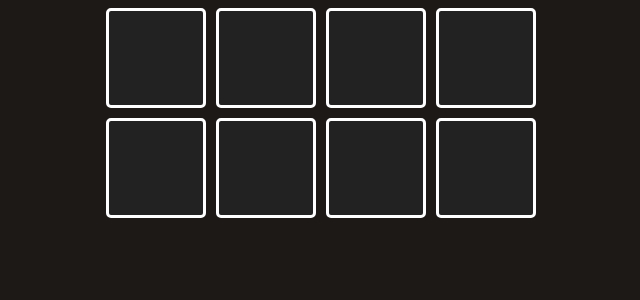
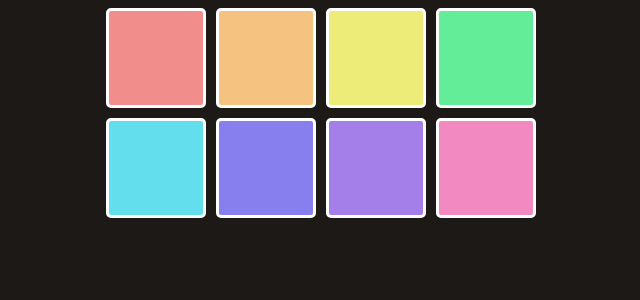
Before and after one commit to nishisurti2608/sound-pads, a React (Vite) app: page / in a window 1280 px wide. Shown: the top 300 px of the page, without its empty margins (319-959 px from the left). Built offline with nearby package versions, Linux system fonts and the light colour scheme.

Commit message:
solve challange #3

```diff
--- a/App.jsx
+++ b/App.jsx
@@ -1,17 +1,19 @@
-import padData from "./pads"
-import { useState } from "react"
+import React from "react"
+import padsData from "./pads"
+import Pad from "./Components/Pad"
 
-export default function App(props) {
+export default function App() {
+    const [pads, setPads] = React.useState(padsData)
 
-    const [pad,setPad]= useState(padData)
-    const styles = {
-        backgroundColor : props.darkMode ? "#222222" : "#cccccc"
-    }
+    const buttonElements = pads.map(pad => (
+        <Pad color={pad.color} key={pad.id} />
+    ))
+
+
     return (
         <main>
             <div className="pad-container">
-                {/* always add key when mapping */}
-                {pad.map((eachPad) => <button style={styles} key={eachPad.id}></button>)}
+                {buttonElements}
             </div>
         </main>
     )
--- /dev/null
+++ b/Components/Pad.jsx
@@ -0,0 +1,11 @@
+
+
+export default function Pad (props){
+
+
+
+
+    return <button style={{backgroundColor:props.color}}></button>
+
+
+}
```
